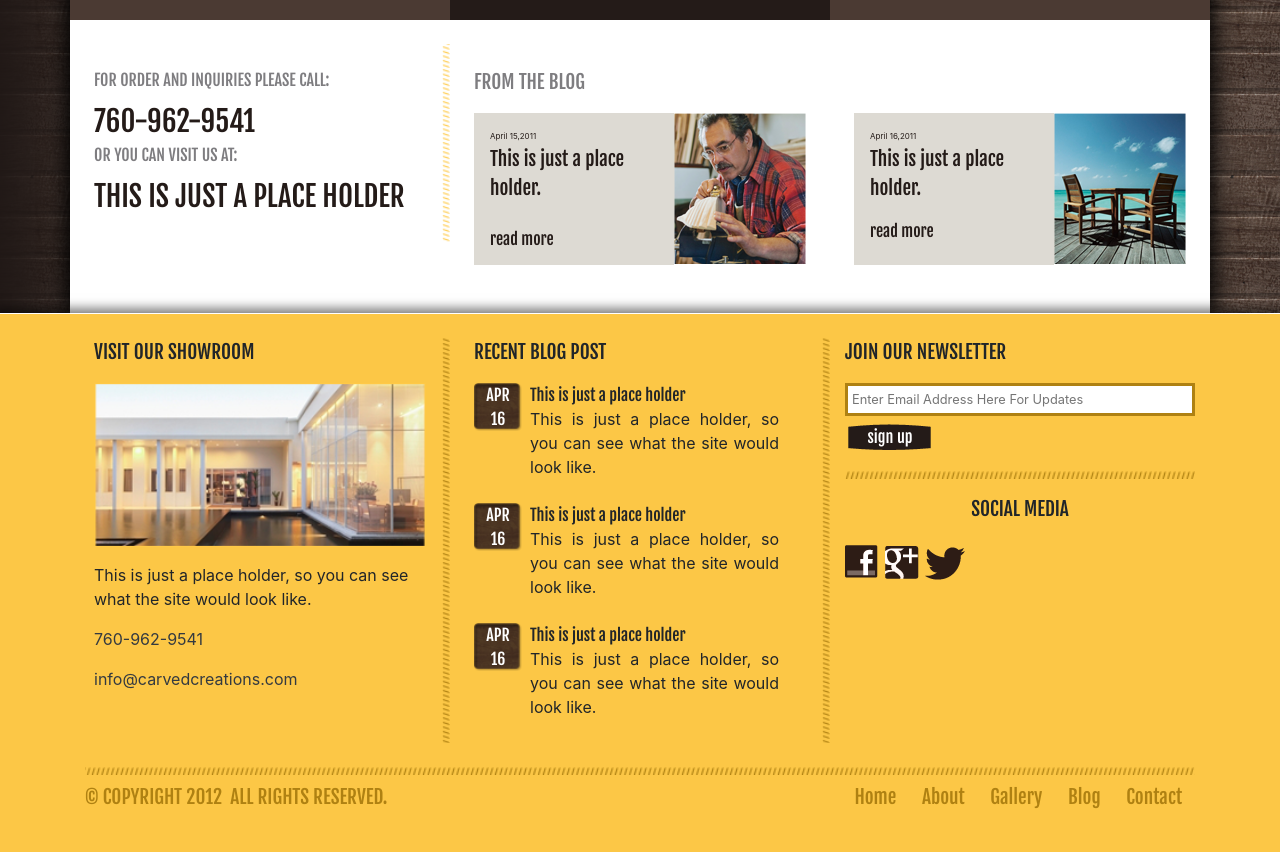
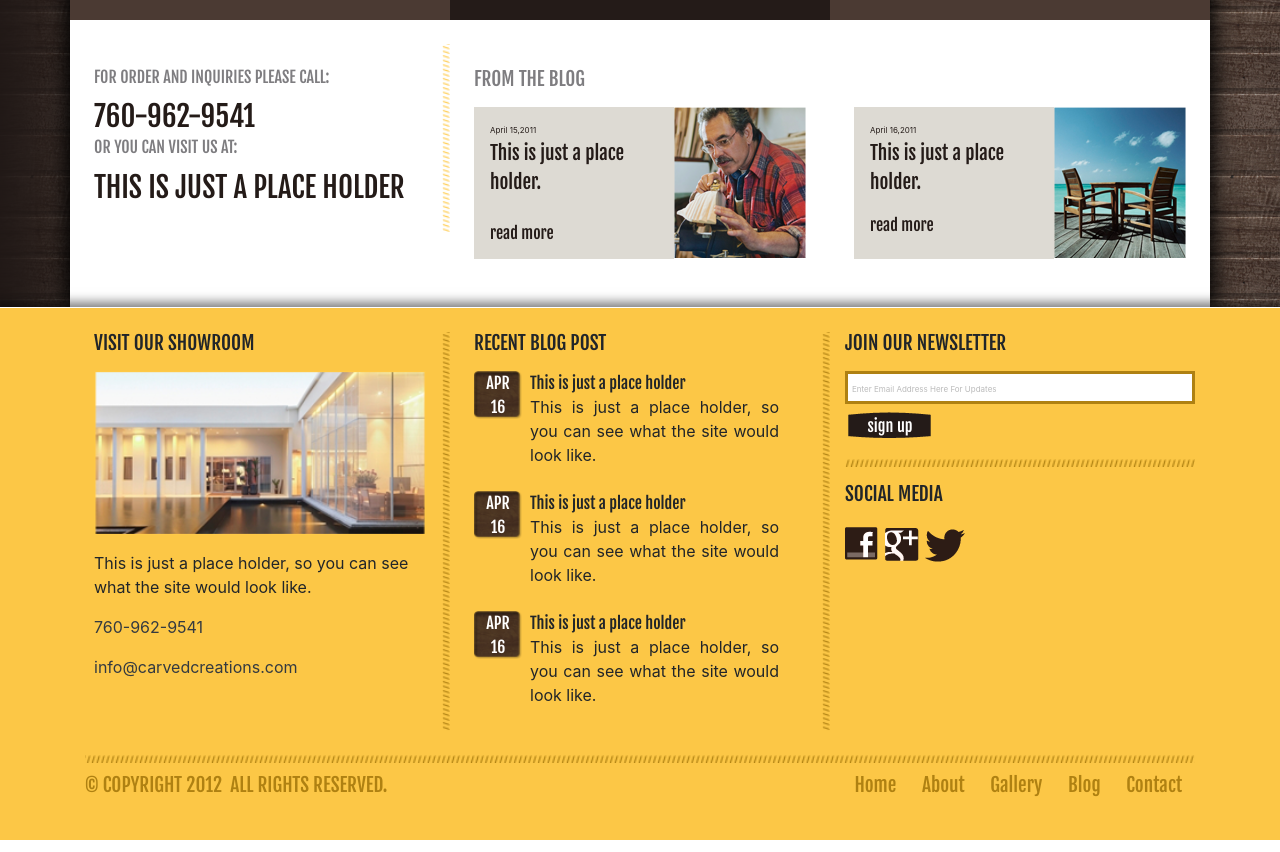
Before and after one commit to shenzhu0831/CarvedCreations, a plain HTML site: page cathy_t4.html in a window 1280 px wide. Shown: the part 901-1753 px from the top of the page. Drawn offline with nearby package versions, Linux system fonts and the light colour scheme.

Commit message:
final commit

```diff
--- a/cathy_t4.html
+++ b/cathy_t4.html
@@ -23,7 +23,7 @@
                     <span class="navbar-toggler-icon button_icon"></span>
                     </button>
                 </div>
-                <div class="collapse navbar-collapse" id="navbarNav">
+                <div class="collapse navbar-collapse menu_bar" id="navbarNav">
                     <ul class="navbar-nav">
                         <li class="nav-item menu_button active">
                             <a class="nav-link button_item" href="##">Home <span class="sr-only">(current)</span></a>
@@ -109,14 +109,14 @@
                 <div class="row no-gutters py-4 blog_info">
                     <div class="col-10 col-lg-4">
                         <div class="contact_us">
-                            <span class="mb-2">for order and inquiries please call:</span>
+                            <h4 class="mb-2">for order and inquiries please call:</h4>
                             <a href="tel:+760-962-9541">760-962-9541</a>
-                            <span class="mb-2">or you can visit us at:</span>
+                            <h4 class="mb-2">or you can visit us at:</h4>
                             <p>THIS IS JUST A PLACE HOLDER</p>
                         </div>
                     </div>
                     <div class="py-4 col-lg-8">
-                        <div class="mb-3 px-4 blog_title">from the blog</div>
+                        <h4 class="mb-3 px-4 blog_title">from the blog</h4>
                         <div class="row no-gutters">
                             <div class="px-4 col-md-6">
                                 <a href="##">
@@ -157,7 +157,7 @@
             <div class="row mb-md-4 justify-content-center">
                 <div class="col-10 col-md-4 showroom_content ">
                     <div class="showroom">
-                        <span class="mb-3">visit our showroom</span>
+                        <h4 class="mb-3">visit our showroom</h4>
                         <div class="mb-3 showroom_image">
                             <img class="w-100" src="./img/show-room.png" alt="showroom">
                         </div>
@@ -170,7 +170,7 @@
                 </div>
                 <div class="col-10 col-md-4 recent_blog_post_content">
                     <div class="recent_blog_post">
-                        <span class="mb-3 recent_blog_post_title">recent blog post</span>
+                            <h4 class="mb-3">recent blog post</h4>
                         <div class="mb-4 blog_article">
                             <div class="mr-2 post_data">
                                 <span>apr</span>
@@ -205,12 +205,12 @@
                 </div>
                 <div class="col-10 col-md-4">
                     <div class="join_us">
-                        <span class="mb-3">join our newsletter</span>
+                        <h4 class="mb-3">join our newsletter</h4>
                         <input class="w-100 mb-1 p-1 email_input_box" type="email" placeholder="enter email address here for updates">
                         <button class="email_input_button" type="submit" >sign up</button>
                     </div>
                     <div class="social_media">
-                        <span class="mb-3">social media</span>
+                        <h4 class="mb-3">social media</h4>
                         <div class="social_media_icon">
                             <a class="facebook" href="##"></a>
                             <a class="google_plus" href="##"></a>
--- a/css/style_t4.css
+++ b/css/style_t4.css
@@ -41,6 +41,10 @@ a:hover{
     background-color: transparent;
     border: solid 1.5px #fcc746;
     border-radius: .25rem;
+}
+
+.menu_bar{
+    text-align: center;
 }
 
 .button_icon{
@@ -202,8 +206,7 @@ a:hover{
     }
 }
 
-.contact_us span{
-    display: block;
+.contact_us h4{
     font-size: 1rem;
     color: #7e7d80;
     text-transform: uppercase;
@@ -290,8 +293,7 @@ a:hover{
     }
 }
 
-.showroom span{
-    display: block;
+.showroom h4{
     font-size: 1.2rem;
     font-family: 'Fjalla One', sans-serif;
     text-transform: uppercase;
@@ -299,7 +301,7 @@ a:hover{
 }
 
 @media(min-width: 768px){
-    .showroom span{
+    .showroom h4{
         text-align: left;
     }
 }
@@ -331,8 +333,7 @@ a:hover{
     }
 }
 
-.recent_blog_post_title{
-    display: block;
+.recent_blog_post_content h4{
     font-size: 1.2rem;
     font-family: 'Fjalla One', sans-serif;
     text-transform: uppercase;
@@ -340,7 +341,7 @@ a:hover{
 }
 
 @media(min-width:768px){
-    .recent_blog_post_title{
+    .recent_blog_post_content h4{
         text-align: left;
     }
 }
@@ -378,8 +379,7 @@ a:hover{
     padding-bottom: 1.5rem;
 }
 
-.join_us span{
-    display: block;
+.join_us h4{
     font-size: 1.2rem;
     font-family: 'Fjalla One', sans-serif;
     text-transform: uppercase;
@@ -387,7 +387,7 @@ a:hover{
 }
 
 @media(min-width: 768px){
-    .join_us span{
+    .join_us h4{
         text-align: left;
     }
 }
@@ -396,6 +396,12 @@ a:hover{
     font-size: 0.8rem;
     text-transform: capitalize;
     border: solid 3px #af8112;
+}
+
+.email_input_box::placeholder{
+    font-size: 0.5rem;
+    font-weight: 600cle;
+    color: #bbbbbb;
 }
 
 .email_input_button{
@@ -417,8 +423,13 @@ a:hover{
     padding: 1rem 0;
 }
 
-.social_media span{
-    display: block;
+@media(min-width: 768px){
+    .social_media{
+        text-align: left;
+    }
+}
+
+.social_media h4{
     font-size: 1.2rem;
     font-family: 'Fjalla One', sans-serif;
     text-transform: uppercase;
```
